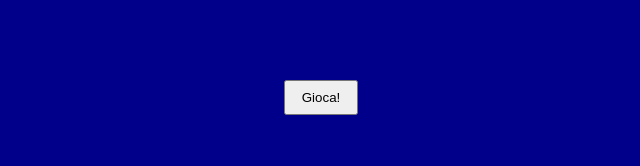
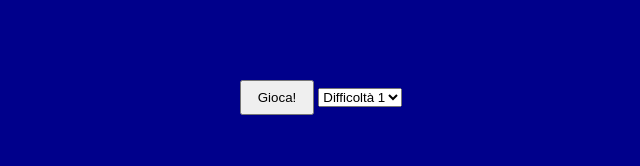
Before and after one commit to lorenzo-neri/js-campominato-dom, a plain HTML site: page index.html in a window 1280 px wide. Shown: the whole page, without its empty margins (319-959 px from the left). Drawn offline with Linux system fonts and the light colour scheme.

Commit message:
try to implement different difficulty

```diff
--- a/assets/js/main.js
+++ b/assets/js/main.js
@@ -22,11 +22,24 @@ difficoltà 3 ⇒ 49 caselle, con un numero compreso tra 1 e 49, divise in 7 cas
 
 */
 
+//const btn
 const btnPlay = document.querySelector('#btn_play');
 const btnReset = document.querySelector('#btn_reset');
+
+//const grid
+const grid = document.querySelector('.grid');
+
+//const difficulty
+/* const difficulty =  (e) => {
+    const select = document.querySelector('select');
+    select.value = ''
+}
+
+console.log(difficulty); */
+
 const limit = 100;
 
-//al click del button si genera una griglia di gioco
+//al click del button play si genera una griglia di gioco
 btnPlay.addEventListener('click', function (e) {
 
     //console.log('click');
@@ -39,6 +52,7 @@ btnPlay.addEventListener('click', function (e) {
 
 });
 
+//al click del button reset la griglia scompare
 btnReset.addEventListener('click', function (e) {
     btnPlay.style.display = 'inline-block';
     btnReset.style.display = 'none';
@@ -53,7 +67,6 @@ btnReset.addEventListener('click', function (e) {
     }
 });
 
-//griglia formata da 10 celle x 10 celle
 //creo una funzione per generare la griglia
 function generateGrid(domEl, limit) {
 
--- a/index.html
+++ b/index.html
@@ -10,12 +10,27 @@
     <body>
 
         <div class="container">
+
+            <!-- #btn_play -->
             <button id="btn_play">Gioca!</button>
+
+            <!-- #difficulty -->
+            <select name="difficulty" id="difficulty">
+                <option value="difficulty_1">Difficoltà 1</option>
+                <option value="difficulty_2">Difficoltà 2</option>
+                <option value="difficulty_3">Difficoltà 3</option>
+            </select>
+
+            <!-- #btn_reset -->
             <button id="btn_reset">Clear</button>
+
             <div class="grid">
 
             </div>
+            <!-- /.grid -->
+
         </div>
+        <!-- /.container -->
 
     </body>
 </html>
```
